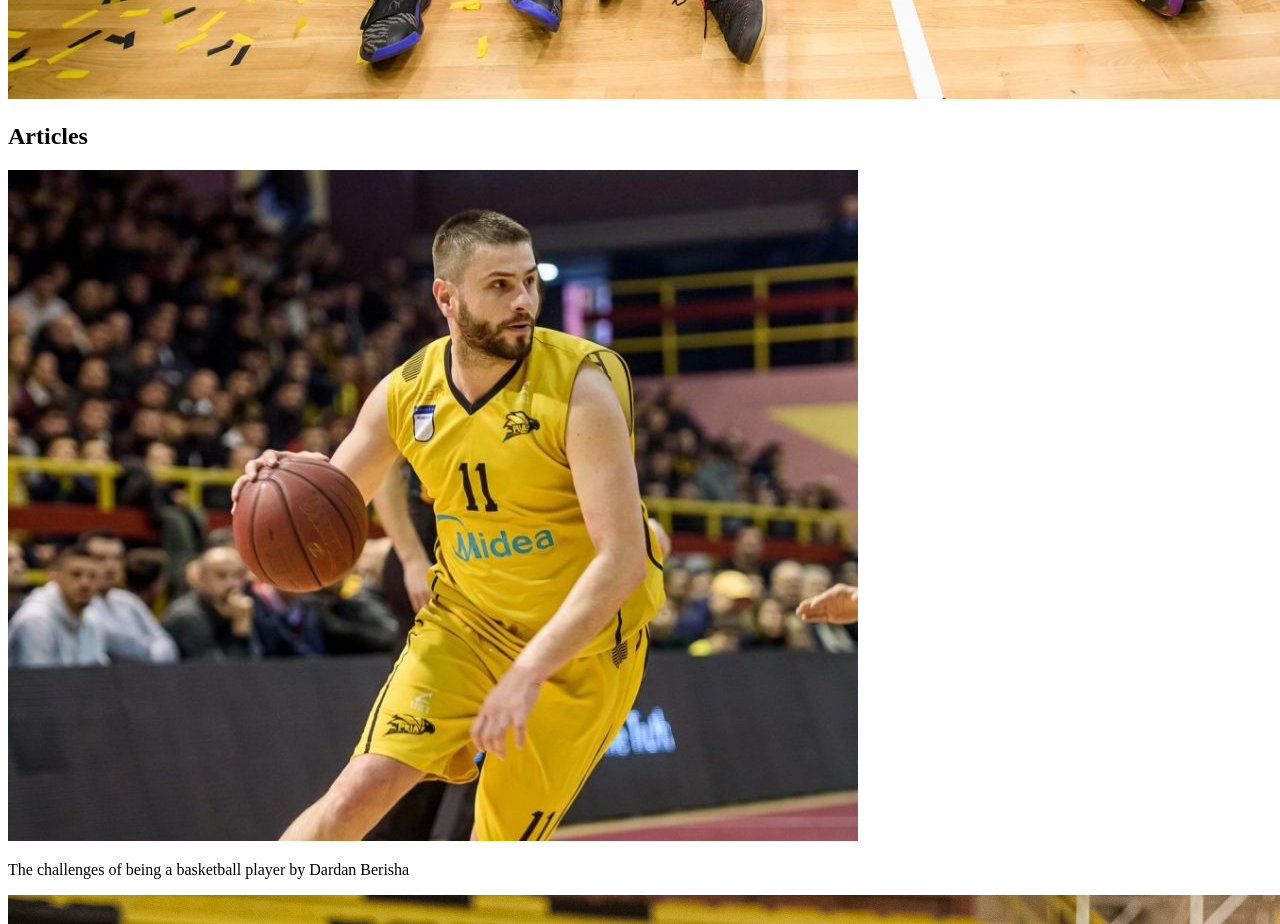
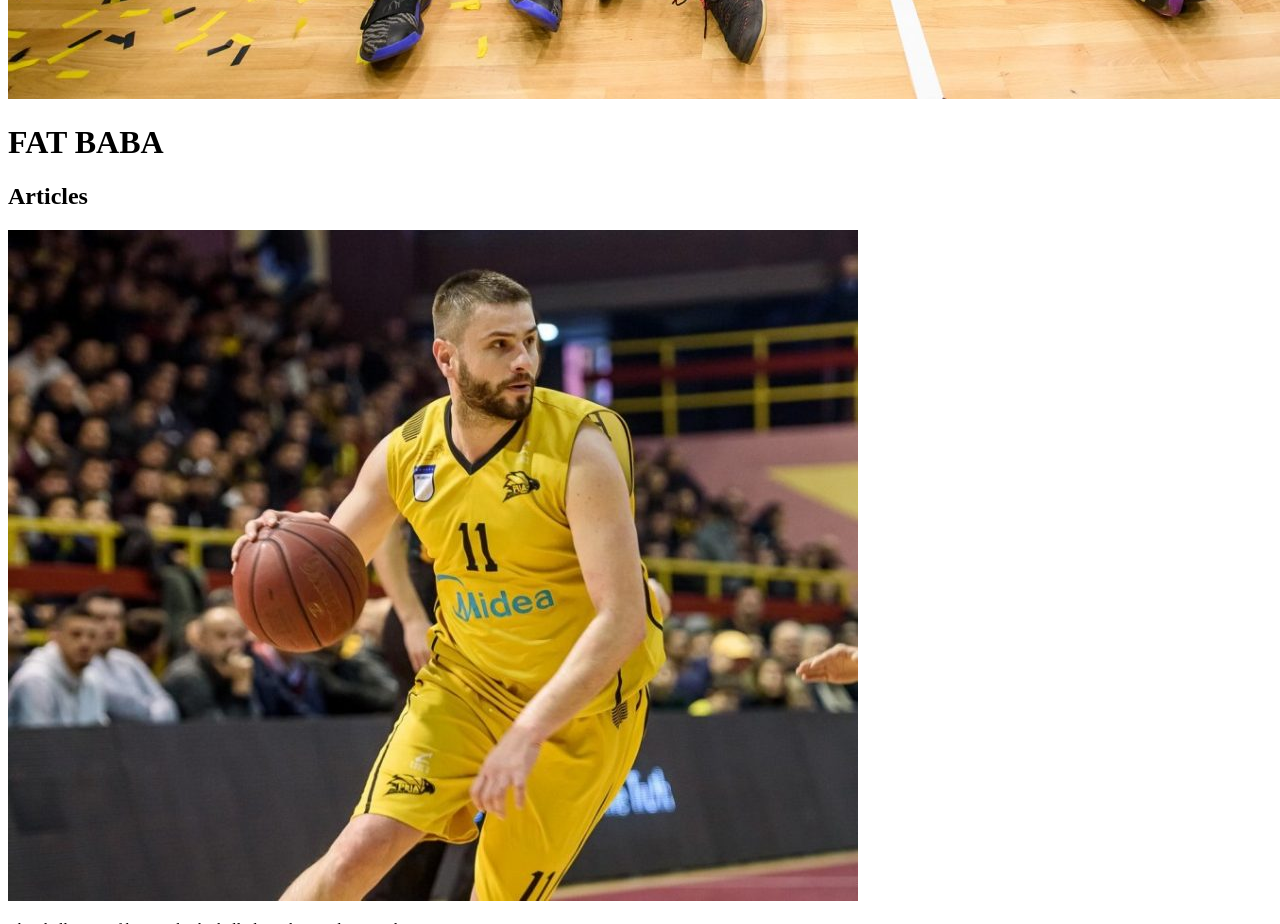
Before and after one commit to FatGjurka/Website-per-KB-Peja, a plain HTML site: page index.html in a window 1280 px wide. Shown: the part 1700-2624 px from the top of the page. Drawn offline with Linux system fonts and the light colour scheme.

Commit message:
Update index.html

```diff
--- a/index.html
+++ b/index.html
@@ -38,6 +38,7 @@
             <img src="images/players.jpg" alt="KB Peja players celebrating">
         </div>
     </main>
+    <h1>FAT BABA</h1>
     <section class="articles-section">
         <h2>Articles</h2>
         <div class="articles">
```
